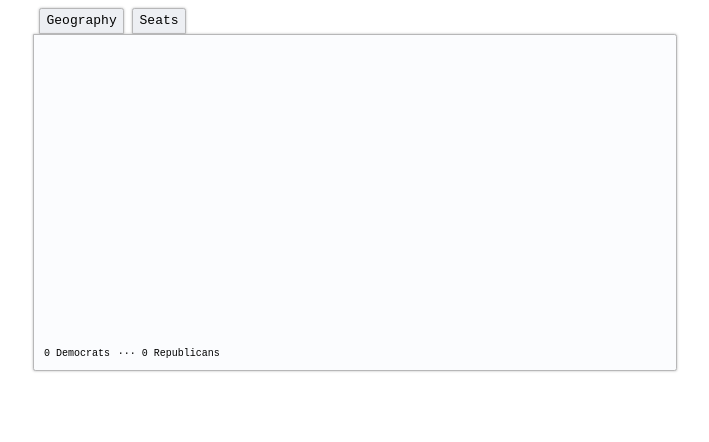
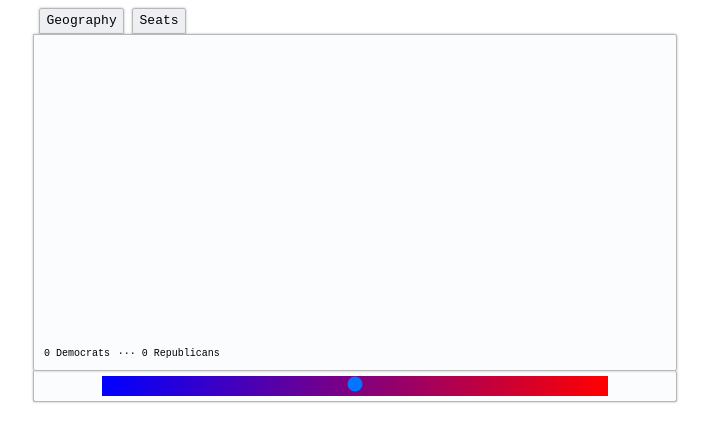
Before and after one commit to pizzimathy/monopoly-politics, a website built with webpack: page dist/index.html in a window 1280 px wide. Shown: the whole page, without its empty margins (285-994 px from the left). Built offline with nearby package versions, Linux system fonts and the light colour scheme.

Commit message:
Add control panel and slider.

```diff
--- a/dist/index.html
+++ b/dist/index.html
@@ -3,6 +3,7 @@
     <head>
         <link href="./svg.css" rel="stylesheet">
         <link href="./tabs.css" rel="stylesheet">
+        <link href="./index.css" rel="stylesheet">
         </head>
     <body>
         <tab-container>
@@ -28,6 +29,9 @@
                 </code>
             </div>
         </tab-container>
+        <div class="control-panel">
+            <input id="vote-lean" type="range"/>
+        </div>
         <script src="bundle.js"></script>
     </body>
 </html>
```
